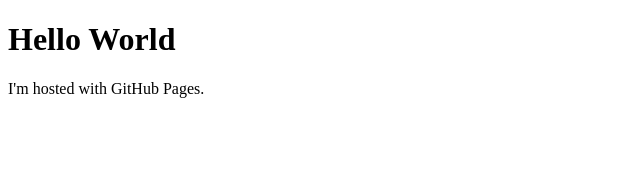
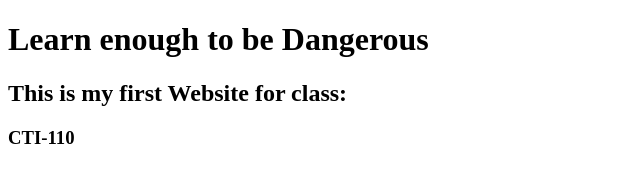
Before and after one commit to Snuglz/sample_website, a plain HTML site: page index.html in a window 1280 px wide. Shown: the whole page, without its empty margins (0-640 px from the left). Drawn offline with Linux system fonts and the light colour scheme.

Commit message:
Update index.html

```diff
--- a/index.html
+++ b/index.html
@@ -1,7 +1,14 @@
 <!DOCTYPE html>
 <html>
-<body>
-<h1>Hello World</h1>
-<p>I'm hosted with GitHub Pages.</p>
-</body>
+    <head>
+        <title>Carter's Website</title>
+        <meta charset="utf-8">
+    </head>
+    <body>
+        <h1> Learn enough to be Dangerous </h1>
+
+        <h2> This is my first Website for class: </h2>
+
+        <h3> CTI-110</h3>
+    </body>
 </html>
```
